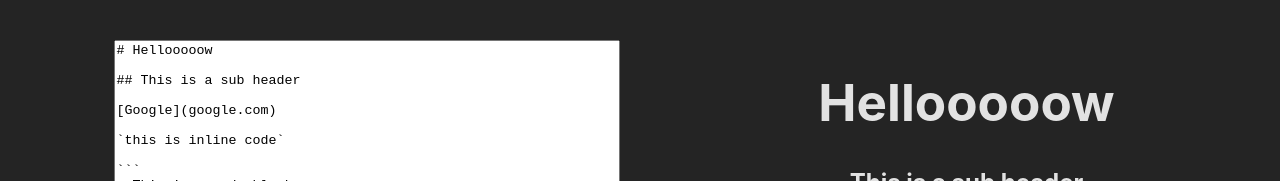
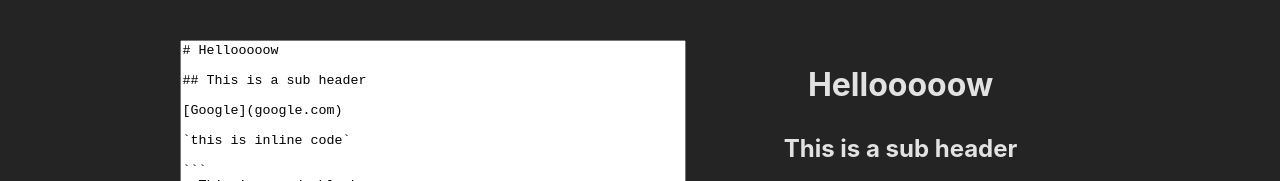
Before and after one commit to odnxmrx/markdownview, a React (Vite) app: page / in a window 1280 px wide. Shown: the top 181 px of the page. Built offline with nearby package versions, Linux system fonts and the light colour scheme.

Commit message:
add styles

```diff
--- a/src/App.css
+++ b/src/App.css
@@ -20,14 +20,17 @@
   -webkit-font-smoothing: antialiased;
   -moz-osx-font-smoothing: grayscale;
 }
-
+/*
 h1 {
-  font-size: 3.2em;
+  font-size: 2.8em;
   line-height: 1.1;
-}
+} */
 
 main {
-  display: grid;
+  display: flex;
+  gap: 15px;
+  justify-content: center;
+  /* max-height: 90dvh; */
   /* min-height: 80dvh; */
-  grid-template-columns: auto auto;
+  /* grid-template-columns: auto auto; */
 }
--- a/src/components/TextEditor/TextEditor.jsx
+++ b/src/components/TextEditor/TextEditor.jsx
@@ -4,7 +4,7 @@ import styles from "./TextEditor.module.css"
 export const TextEditor = ({ currentInput, handleChange }) => {
 
     return (
-        <div className={styles.container}>
+        <div className={styles.containerBox}>
             <textarea
                 name="editor"
                 id="editor"
--- a/src/components/TextEditor/TextEditor.module.css
+++ b/src/components/TextEditor/TextEditor.module.css
@@ -1,8 +1,9 @@
-.container {
+.containerBox {
+  /* display: flex; */
   color: red;
 }
 
-.container textarea {
+.containerBox textarea {
   height: 100%;
   min-width: 500px;
 }
--- /dev/null
+++ b/src/components/TextPreview/TextPreview.module.css
@@ -0,0 +1,3 @@
+.containerBox {
+  grid-area: 1 / 1 / 2 / 3;
+}
```
